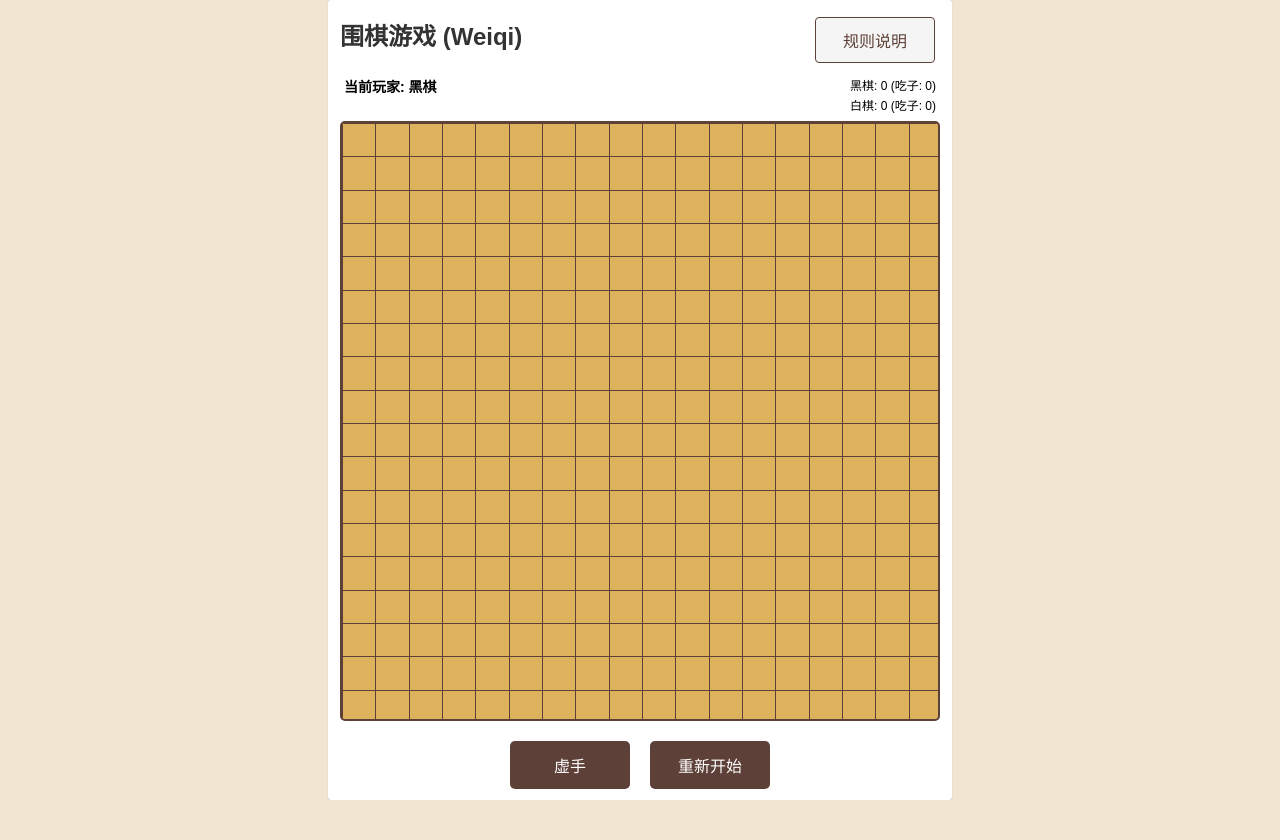
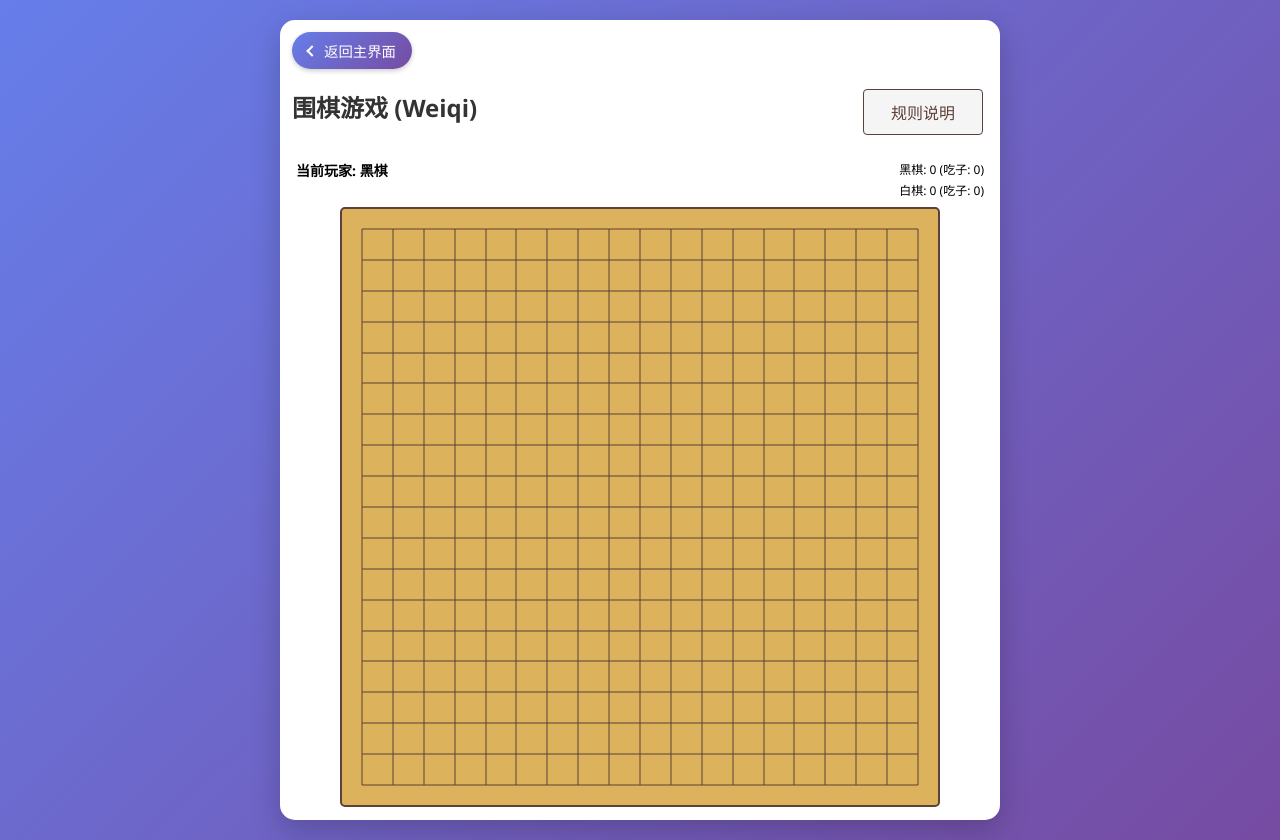
Before and after one commit to desertsurge/ai-puzify, a plain HTML site: page go/index.html in a window 1280 px wide. Before the commit the page ends 800 px from the top, so only its background shows below. Drawn offline with Linux system fonts and the light colour scheme.

Commit message:
feat(ui): 为所有游戏页面添加返回主界面按钮
添加统一的导航栏和返回按钮样式，方便用户返回主界面

```diff
--- a/chess/styles.css
+++ b/chess/styles.css
@@ -15,6 +15,42 @@ body {
     max-width: 1200px;
     margin: 0 auto;
     padding: 20px;
+}
+
+.nav-bar {
+    width: 100%;
+    text-align: left;
+    margin-bottom: 15px;
+}
+
+.back-button {
+    display: inline-flex;
+    align-items: center;
+    padding: 8px 16px;
+    background: linear-gradient(135deg, #667eea 0%, #764ba2 100%);
+    color: white;
+    text-decoration: none;
+    border-radius: 20px;
+    font-size: 0.9em;
+    font-weight: 500;
+    transition: all 0.3s ease;
+    box-shadow: 0 2px 5px rgba(0, 0, 0, 0.2);
+}
+
+.back-button:hover {
+    transform: translateY(-2px);
+    box-shadow: 0 4px 10px rgba(0, 0, 0, 0.3);
+    background: linear-gradient(135deg, #5a6fd8 0%, #6a4190 100%);
+}
+
+.arrow-left {
+    display: inline-block;
+    width: 8px;
+    height: 8px;
+    border-top: 2px solid white;
+    border-left: 2px solid white;
+    transform: rotate(-45deg);
+    margin-right: 8px;
 }
 
 header {
--- a/go/index.html
+++ b/go/index.html
@@ -8,6 +8,11 @@
 </head>
 <body>
     <div class="container">
+        <div class="nav-bar">
+            <a href="../index.html" class="back-button">
+                <i class="arrow-left"></i> 返回主界面
+            </a>
+        </div>
         <div class="header-section">
             <h1>围棋游戏 (Weiqi)</h1>
             <button id="rules-toggle" class="rules-toggle">规则说明</button>
--- a/go/script.js
+++ b/go/script.js
@@ -291,47 +291,53 @@ document.addEventListener('DOMContentLoaded', () => {
         boardElement.style.width = `${boardSize}px`;
         boardElement.style.height = `${boardSize}px`;
 
+        // Create board container
+        const boardContainer = document.createElement('div');
+        boardContainer.className = 'board-container';
+        boardElement.appendChild(boardContainer);
+
         // Create grid lines
         const boardGrid = document.createElement('div');
         boardGrid.className = 'board-grid';
+        boardContainer.appendChild(boardGrid);
 
+        // Create grid lines using percentage-based positioning
         for (let i = 0; i < game.size; i++) {
-            // Calculate position based on cell size
-            const pos = (i * cellSize);
+            const pos = (i / (game.size - 1)) * 100; // Percentage position
 
             // Horizontal lines
             const hLine = document.createElement('div');
             hLine.style.position = 'absolute';
             hLine.style.left = '0';
-            hLine.style.top = `${pos}px`;
+            hLine.style.top = `${pos}%`;
             hLine.style.width = '100%';
             hLine.style.height = '1px';
             hLine.style.backgroundColor = '#5d4037';
+            hLine.style.transform = 'translateY(-50%)'; // 精确对齐到交叉点
             boardGrid.appendChild(hLine);
 
             // Vertical lines
             const vLine = document.createElement('div');
             vLine.style.position = 'absolute';
-            vLine.style.left = `${pos}px`;
+            vLine.style.left = `${pos}%`;
             vLine.style.top = '0';
             vLine.style.width = '1px';
             vLine.style.height = '100%';
             vLine.style.backgroundColor = '#5d4037';
+            vLine.style.transform = 'translateX(-50%)'; // 精确对齐到交叉点
             boardGrid.appendChild(vLine);
         }
 
-        boardElement.appendChild(boardGrid);
-
-        // Create intersections where stones can be placed
+        // Create intersections where stones can be placed using percentage-based positioning
         for (let row = 0; row < game.size; row++) {
             for (let col = 0; col < game.size; col++) {
-                const posX = (col * cellSize);  // X coordinate based on column
-                const posY = (row * cellSize);  // Y coordinate based on row
+                const posX = (col / (game.size - 1)) * 100; // Percentage X coordinate
+                const posY = (row / (game.size - 1)) * 100; // Percentage Y coordinate
 
                 const intersection = document.createElement('div');
                 intersection.className = 'intersection';
-                intersection.style.left = `${posX}px`;
-                intersection.style.top = `${posY}px`;
+                intersection.style.left = `${posX}%`;
+                intersection.style.top = `${posY}%`;
                 intersection.dataset.row = row;
                 intersection.dataset.col = col;
 
@@ -353,7 +359,7 @@ document.addEventListener('DOMContentLoaded', () => {
                     }
                 });
 
-                boardElement.appendChild(intersection);
+                boardContainer.appendChild(intersection);
             }
         }
 
@@ -371,31 +377,30 @@ document.addEventListener('DOMContentLoaded', () => {
         const existingLastMove = boardElement.querySelectorAll('.last-move');
         existingLastMove.forEach(marker => marker.remove());
 
-        // Calculate the board size and cell size for positioning
-        const boardRect = boardElement.getBoundingClientRect();
-        const boardSize = boardRect.width; // Use actual rendered width
-        const cellSize = boardSize / (game.size - 1);
-
-        // Add stones based on current board state
+        // Add stones based on current board state using percentage positioning
         for (let row = 0; row < game.size; row++) {
             for (let col = 0; col < game.size; col++) {
                 if (game.board[row][col] !== 0) {
-                    const posX = col * cellSize;  // X coordinate based on column
-                    const posY = row * cellSize;  // Y coordinate based on row
+                    const posX = (col / (game.size - 1)) * 100; // Percentage X coordinate
+                    const posY = (row / (game.size - 1)) * 100; // Percentage Y coordinate
 
                     const stone = document.createElement('div');
                     stone.className = `stone ${game.board[row][col] === 1 ? 'black' : 'white'}`;
-                    stone.style.left = `${posX}px`;
-                    stone.style.top = `${posY}px`;
-                    boardElement.appendChild(stone);
+                    stone.style.left = `${posX}%`;
+                    stone.style.top = `${posY}%`;
+                    stone.style.position = 'absolute';
+                    stone.style.transform = 'translate(-50%, -50%)'; // 精确居中
+                    boardElement.querySelector('.board-container').appendChild(stone);
 
                     // Highlight the last move
                     if (game.lastMove && game.lastMove.row === row && game.lastMove.col === col) {
                         const lastMoveMarker = document.createElement('div');
                         lastMoveMarker.className = 'last-move';
-                        lastMoveMarker.style.left = `${posX}px`;
-                        lastMoveMarker.style.top = `${posY}px`;
-                        boardElement.appendChild(lastMoveMarker);
+                        lastMoveMarker.style.left = `${posX}%`;
+                        lastMoveMarker.style.top = `${posY}%`;
+                        lastMoveMarker.style.position = 'absolute';
+                        lastMoveMarker.style.transform = 'translate(-50%, -50%)'; // 精确居中
+                        boardElement.querySelector('.board-container').appendChild(lastMoveMarker);
                     }
                 }
             }
--- a/go/style.css
+++ b/go/style.css
@@ -68,21 +68,31 @@ h1 {
     border: 2px solid #5d4037;
     border-radius: 5px;
     position: relative;
-    margin: 4px auto;  /* 进一步减少边距 */
-    width: 90vw;  /* 减少棋盘宽度比例，留出更多空白 */
-    height: 90vw;  /* 减少棋盘高度比例 */
-    max-width: calc(100vh - 200px);  /* 考虑标题和按钮的高度 */
-    max-height: calc(100vh - 200px);  /* 确保棋盘不会超出屏幕高度 */
-    aspect-ratio: 1/1;  /* 确保棋盘是正方形 */
-    overflow: hidden;
+    margin: 4px auto;
+    width: 90vw;
+    height: 90vw;
+    max-width: 680px;
+    max-height: 680px;
+    aspect-ratio: 1/1;
+    overflow: visible; /* 允许内容溢出 */
+}
+
+.board-container {
+    position: relative;
+    width: 100%;
+    height: 100%;
+    overflow: hidden; /* 隐藏超出容器的内容 */
+    padding: 20px; /* 为边缘棋子留出空间 */
+    box-sizing: border-box;
 }
 
 .board-grid {
     position: absolute;
-    top: 0;
-    left: 0;
-    width: 100%;
-    height: 100%;
+    top: 20px;
+    left: 20px;
+    right: 20px;
+    bottom: 20px;
+    /* 移除原来的width和height，使用top/right/bottom/left定位 */
 }
 
 .intersection {
@@ -90,10 +100,10 @@ h1 {
     cursor: pointer;
     z-index: 2;
     transform: translate(-50%, -50%);
-    width: 30px;  /* 设置点击区域大小 */
-    height: 30px;  /* 设置点击区域大小 */
-    background-color: transparent;  /* 透明背景 */
-    border-radius: 50%;  /* 圆形点击区域 */
+    width: 30px;
+    height: 30px;
+    background-color: transparent;
+    border-radius: 50%;
 }
 
 .stone {
@@ -102,8 +112,8 @@ h1 {
     z-index: 3;
     box-shadow: 0 2px 4px rgba(0,0,0,0.3);
     transform: translate(-50%, -50%);
-    width: 28px;  /* 棋子大小 */
-    height: 28px;  /* 棋子大小 */
+    width: 28px;
+    height: 28px;
 }
 
 .stone.black {
@@ -148,13 +158,69 @@ button:hover {
 }
 
 /* 规则说明样式 */
+body {
+    font-family: 'Segoe UI', Tahoma, Geneva, Verdana, sans-serif;
+    background: linear-gradient(135deg, #667eea 0%, #764ba2 100%);
+    margin: 0;
+    padding: 20px;
+    min-height: 100vh;
+    display: flex;
+    justify-content: center;
+    align-items: center;
+}
+
+.container {
+    max-width: 720px;
+    width: 100%;
+    background: white;
+    border-radius: 15px;
+    box-shadow: 0 10px 30px rgba(0, 0, 0, 0.2);
+    padding: 25px;
+}
+
+.nav-bar {
+    width: 100%;
+    text-align: left;
+    margin-bottom: 15px;
+}
+
+.back-button {
+    display: inline-flex;
+    align-items: center;
+    padding: 8px 16px;
+    background: linear-gradient(135deg, #667eea 0%, #764ba2 100%);
+    color: white;
+    text-decoration: none;
+    border-radius: 20px;
+    font-size: 0.9em;
+    font-weight: 500;
+    transition: all 0.3s ease;
+    box-shadow: 0 2px 5px rgba(0, 0, 0, 0.2);
+}
+
+.back-button:hover {
+    transform: translateY(-2px);
+    box-shadow: 0 4px 10px rgba(0, 0, 0, 0.3);
+    background: linear-gradient(135deg, #5a6fd8 0%, #6a4190 100%);
+}
+
+.arrow-left {
+    display: inline-block;
+    width: 8px;
+    height: 8px;
+    border-top: 2px solid white;
+    border-left: 2px solid white;
+    transform: rotate(-45deg);
+    margin-right: 8px;
+}
+
 .header-section {
     display: flex;
     justify-content: space-between;
     align-items: center;
-    margin-bottom: 8px;
+    margin-bottom: 20px;
     flex-wrap: wrap;
-    gap: 10px;
+    gap: 15px;
 }
 
 .rules-toggle {
@@ -279,28 +345,28 @@ button:hover {
 /* 响应式设计 - 大屏幕PC设备 */
 @media (min-width: 1200px) {
     .game-board {
-        width: 85vw;  /* 在大屏幕上使用更小的比例 */
-        height: 85vw;  /* 在大屏幕上使用更小的比例 */
-        max-width: calc(100vh - 150px);  /* 更宽松的高度限制 */
-        max-height: calc(100vh - 150px);  /* 更宽松的高度限制 */
-        margin: 8px auto;  /* 增加边距让棋盘更有呼吸感 */
+        width: 85vw;
+        height: 85vw;
+        max-width: 680px;
+        max-height: 680px;
+        margin: 8px auto;
     }
 
     h1 {
-        font-size: 1.5em;  /* 增大标题字体 */
-        margin-bottom: 12px;  /* 增加下边距 */
+        font-size: 1.5em;
+        margin-bottom: 12px;
     }
 
     .game-info {
-        font-size: 16px;  /* 增大信息字体 */
+        font-size: 16px;
     }
 
     .container {
-        padding: 12px;  /* 增加容器内边距 */
+        padding: 12px;
     }
 
     .rules-grid {
-        grid-template-columns: repeat(3, 1fr);  /* 在大屏幕上显示3列 */
+        grid-template-columns: repeat(3, 1fr);
         gap: 20px;
     }
 
--- a/tic-tac-toe/style.css
+++ b/tic-tac-toe/style.css
@@ -22,6 +22,42 @@ body {
     box-shadow: 0 10px 30px rgba(0, 0, 0, 0.2);
     max-width: 500px;
     width: 100%;
+}
+
+.nav-bar {
+    width: 100%;
+    text-align: left;
+    margin-bottom: 15px;
+}
+
+.back-button {
+    display: inline-flex;
+    align-items: center;
+    padding: 8px 16px;
+    background: linear-gradient(135deg, #667eea 0%, #764ba2 100%);
+    color: white;
+    text-decoration: none;
+    border-radius: 20px;
+    font-size: 0.9em;
+    font-weight: 500;
+    transition: all 0.3s ease;
+    box-shadow: 0 2px 5px rgba(0, 0, 0, 0.2);
+}
+
+.back-button:hover {
+    transform: translateY(-2px);
+    box-shadow: 0 4px 10px rgba(0, 0, 0, 0.3);
+    background: linear-gradient(135deg, #5a6fd8 0%, #6a4190 100%);
+}
+
+.arrow-left {
+    display: inline-block;
+    width: 8px;
+    height: 8px;
+    border-top: 2px solid white;
+    border-left: 2px solid white;
+    transform: rotate(-45deg);
+    margin-right: 8px;
 }
 
 h1 {
```
Also changed, not shown: chess/index.html (+5 -0 lines), gomoku/index.html (+41 -0 lines), tic-tac-toe/tic-tac-toe.html (+5 -0 lines).
